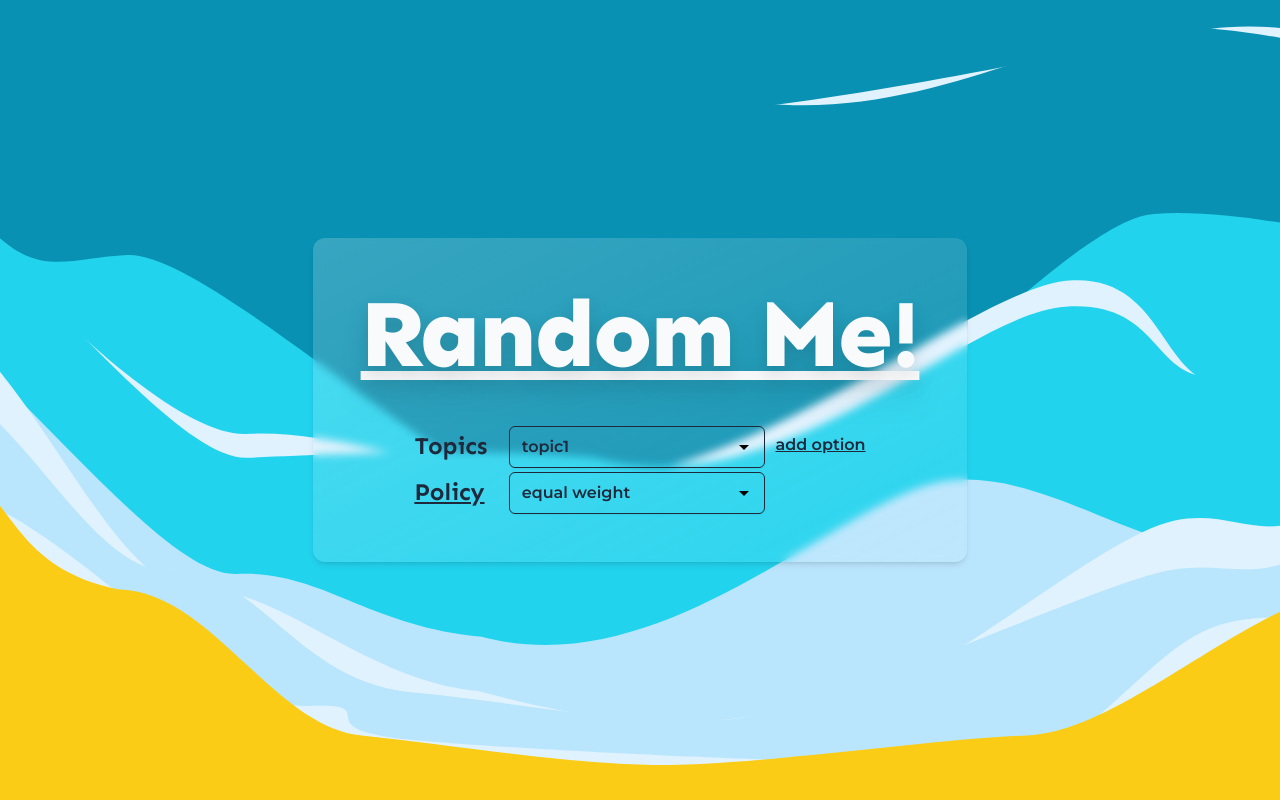
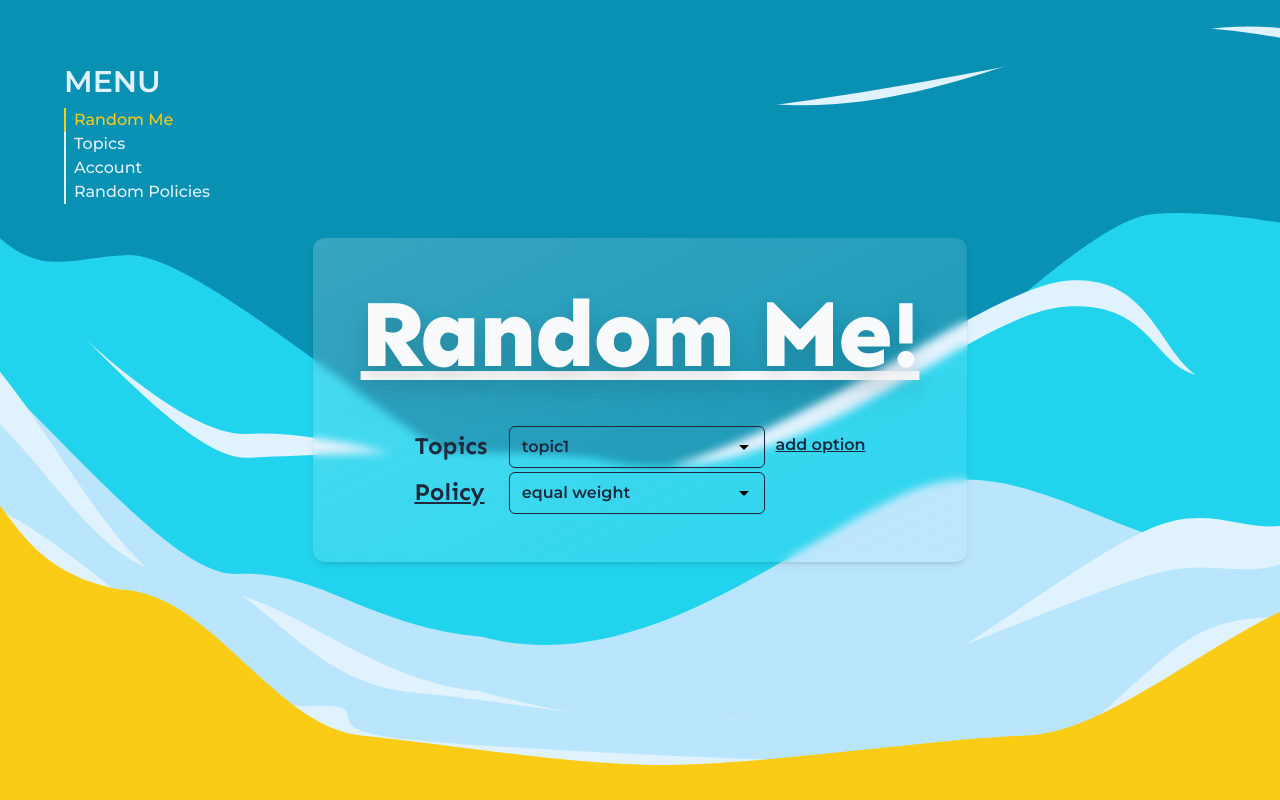
Before and after one commit to Randome-Me/random-me-frontend, a Next.js app: page / in a window 1280 px wide. Built offline with nearby package versions, Linux system fonts and the light colour scheme; some icons are missing.

Commit message:
🚧 <Sidebar> for desktop

```diff
--- /dev/null
+++ b/components/common/Sidebar.tsx
@@ -0,0 +1,54 @@
+import Link from "next/link"
+import { useRouter } from "next/router"
+import { useEffect, useRef } from "react"
+
+const routeMap = {
+  "/": "Random Me",
+  "/topics": "Topics",
+  "/account": "Account",
+  "/random-policies": "Random Policies",
+}
+
+export default function Sidebar() {
+  const router = useRouter()
+  const activeRoute = useRef(router.pathname)
+
+  useEffect(() => {
+    activeRoute.current = router.pathname
+  }, [router])
+
+  return (
+    <aside className="space-y-2">
+      <h2 className="text-sky-100">MENU</h2>
+      <ul>
+        {Object.keys(routeMap).map((route) => (
+          <li key={route}>
+            <Link href={route}>
+              <a className="space-x-2">
+                <div
+                  className="before:content-['\200B'] inline-block w-[2px]
+                  h-full bg-sky-100"
+                  aria-hidden="true"
+                  style={
+                    activeRoute.current === route
+                      ? { backgroundColor: "rgb(250 204 21)" }
+                      : {}
+                  }
+                />
+                <span
+                  className={`font-medium ${
+                    activeRoute.current === route
+                      ? "text-yellow-400"
+                      : "text-sky-100"
+                  }`}
+                >
+                  {routeMap[route]}
+                </span>
+              </a>
+            </Link>
+          </li>
+        ))}
+      </ul>
+    </aside>
+  )
+}
--- /dev/null
+++ b/components/layout/LoggedInLayout.tsx
@@ -0,0 +1,16 @@
+import Sidebar from "components/common/Sidebar"
+
+interface LoggedInLayoutProps {
+  children?: React.ReactNode
+}
+
+export default function LoggedInLayout({ children }: LoggedInLayoutProps) {
+  return (
+    <>
+      <div className="absolute inset-16">
+        <Sidebar />
+      </div>
+      {children}
+    </>
+  )
+}
--- a/pages/account.tsx
+++ b/pages/account.tsx
@@ -1,4 +1,5 @@
 import PageBackground from "components/common/PageBackground"
+import LoggedInLayout from "components/layout/LoggedInLayout"
 import Head from "next/head"
 
 export default function Account() {
@@ -12,7 +13,9 @@ export default function Account() {
         />
       </Head>
 
-      <PageBackground src="/images/bg-account.svg"></PageBackground>
+      <PageBackground src="/images/bg-account.svg">
+        <LoggedInLayout></LoggedInLayout>
+      </PageBackground>
     </>
   )
 }
--- a/pages/index.tsx
+++ b/pages/index.tsx
@@ -1,6 +1,7 @@
 import { Icon } from "@iconify/react"
 import Glass from "components/common/Glass"
 import PageBackground from "components/common/PageBackground"
+import LoggedInLayout from "components/layout/LoggedInLayout"
 import { useAppDispatch, useAppSelector } from "hooks"
 import Head from "next/head"
 import Link from "next/link"
@@ -42,6 +43,7 @@ export default function Home() {
       </Head>
 
       <PageBackground src="/images/bg-index.svg">
+        <LoggedInLayout>
           <div className="flex justify-center items-center h-screen">
             <Glass className="space-y-10">
               <button
@@ -131,6 +133,7 @@ export default function Home() {
               </div>
             </Glass>
           </div>
+        </LoggedInLayout>
       </PageBackground>
     </>
   )
--- a/pages/random-policies.tsx
+++ b/pages/random-policies.tsx
@@ -1,4 +1,5 @@
 import PageBackground from "components/common/PageBackground"
+import LoggedInLayout from "components/layout/LoggedInLayout"
 import Head from "next/head"
 
 export default function RandomPolicies() {
@@ -12,7 +13,9 @@ export default function RandomPolicies() {
         />
       </Head>
 
-      <PageBackground src="/images/bg-random-policies.svg"></PageBackground>
+      <PageBackground src="/images/bg-random-policies.svg">
+        <LoggedInLayout></LoggedInLayout>
+      </PageBackground>
     </>
   )
 }
--- a/pages/topics.tsx
+++ b/pages/topics.tsx
@@ -1,4 +1,5 @@
 import PageBackground from "components/common/PageBackground"
+import LoggedInLayout from "components/layout/LoggedInLayout"
 import Head from "next/head"
 
 export default function Topics() {
@@ -12,7 +13,9 @@ export default function Topics() {
         />
       </Head>
 
-      <PageBackground src="/images/bg-topics.svg"></PageBackground>
+      <PageBackground src="/images/bg-topics.svg">
+        <LoggedInLayout></LoggedInLayout>
+      </PageBackground>
     </>
   )
 }
```
Lines whose indentation alone changed are shown as unchanged.
